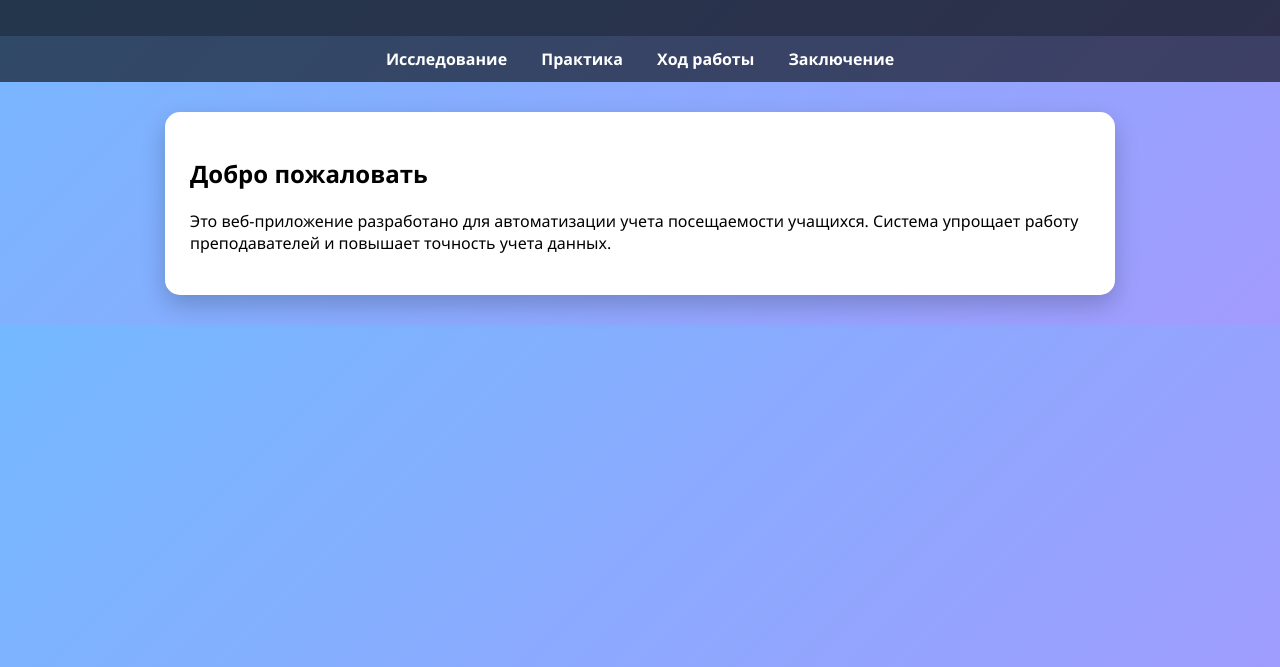
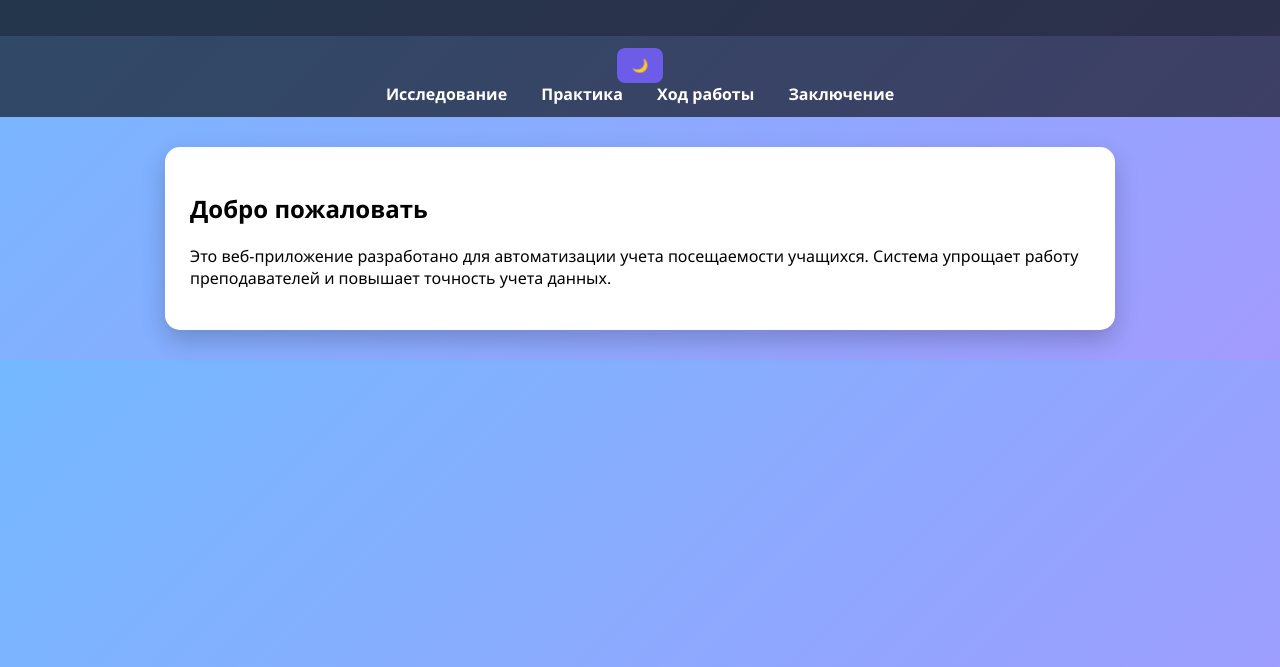
Before and after one commit to xarpir/attendance-site, a plain HTML site: page index.html in a window 1280 px wide. Shown: the part 133-800 px from the top of the page. Drawn offline with Linux system fonts and the light colour scheme.

Commit message:
Update index.html

```diff
--- a/index.html
+++ b/index.html
@@ -12,6 +12,9 @@
 </header>
 
 <nav>
+    <div class="theme-switch">
+    <button onclick="toggleTheme()" id="themeButton">🌙</button>
+</div>
     <a href="research.html">Исследование</a>
     <a href="practical.html">Практика</a>
     <a href="process.html">Ход работы</a>
```
